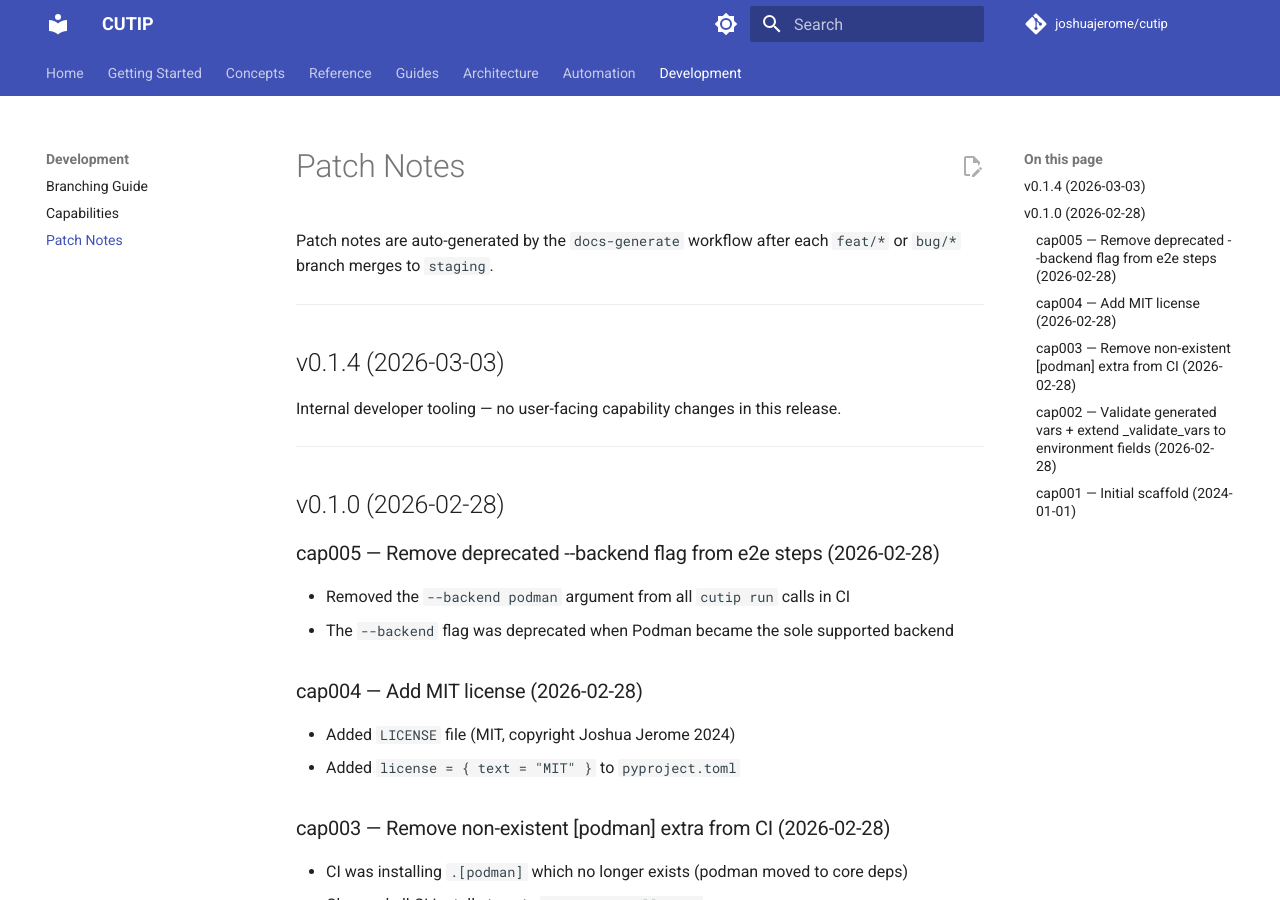
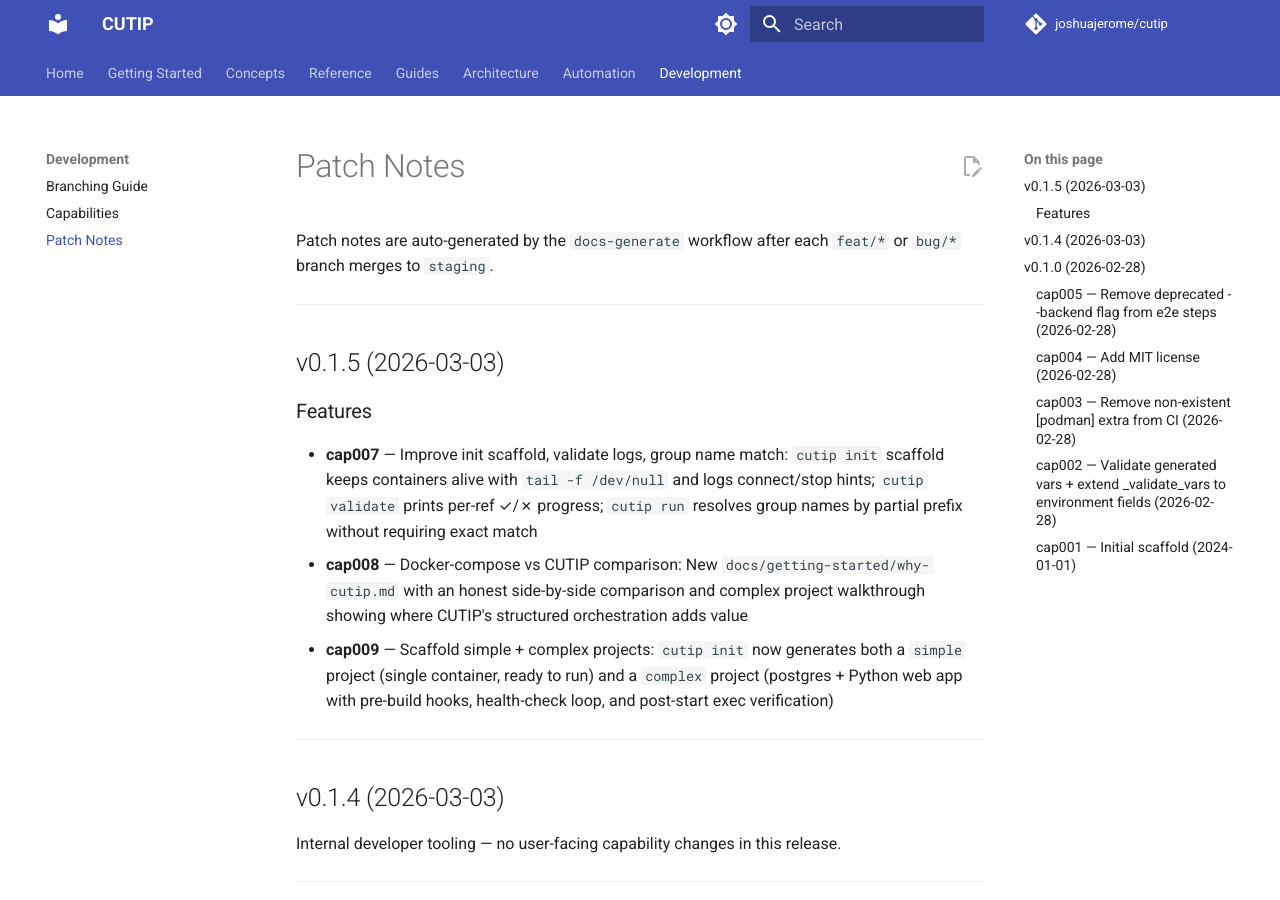
Before and after one commit to joshuajerome/cutip, an MkDocs documentation site: the page built from docs/patch-notes.md, in a window 1280 px wide and 900 px high. Built offline with MkDocs 1.6.1 and Material for MkDocs 9.7.7, drawn with Linux system fonts in a browser that asks for light colours; comment, search, counter and statistics services are not loaded.

Commit message:
bump: version 0.1.4 → 0.1.5
Co-Authored-By: Claude Sonnet 4.6 <noreply@anthropic.com>

```diff
--- a/docs/patch-notes.md
+++ b/docs/patch-notes.md
@@ -2,6 +2,16 @@
 
 Patch notes are auto-generated by the `docs-generate` workflow after each
 `feat/*` or `bug/*` branch merges to `staging`.
+
+---
+
+## v0.1.5 (2026-03-03)
+
+### Features
+
+- **cap007** — Improve init scaffold, validate logs, group name match: `cutip init` scaffold keeps containers alive with `tail -f /dev/null` and logs connect/stop hints; `cutip validate` prints per-ref ✓/✗ progress; `cutip run` resolves group names by partial prefix without requiring exact match
+- **cap008** — Docker-compose vs CUTIP comparison: New `docs/getting-started/why-cutip.md` with an honest side-by-side comparison and complex project walkthrough showing where CUTIP's structured orchestration adds value
+- **cap009** — Scaffold simple + complex projects: `cutip init` now generates both a `simple` project (single container, ready to run) and a `complex` project (postgres + Python web app with pre-build hooks, health-check loop, and post-start exec verification)
 
 ---
 
--- a/pyproject.toml
+++ b/pyproject.toml
@@ -4,7 +4,7 @@ build-backend = "hatchling.build"
 
 [project]
 name = "cutip"
-version = "0.1.4"
+version = "0.1.5"
 description = "Container Unit Templates in Python — a deterministic framework for building container workloads"
 readme = "README.md"
 license = { text = "MIT" }
```
Also changed, not shown: docs/capabilities.md (+1 -2 lines).
